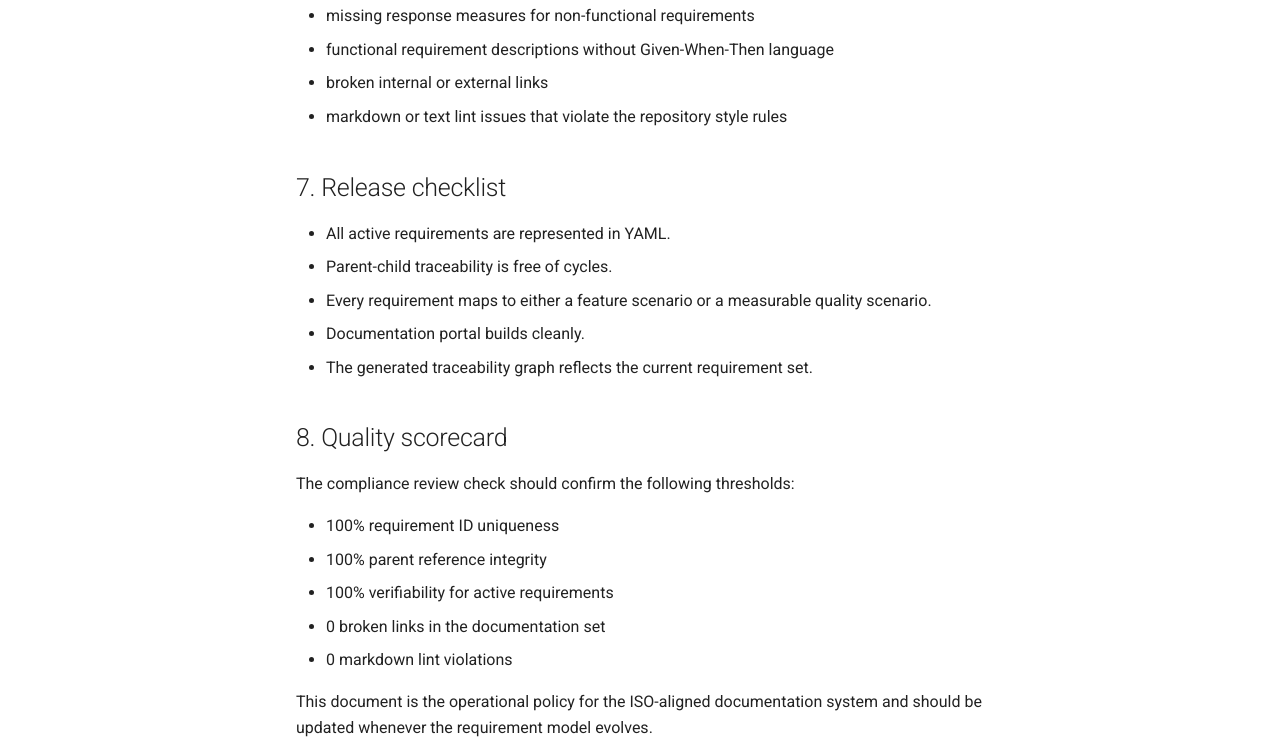
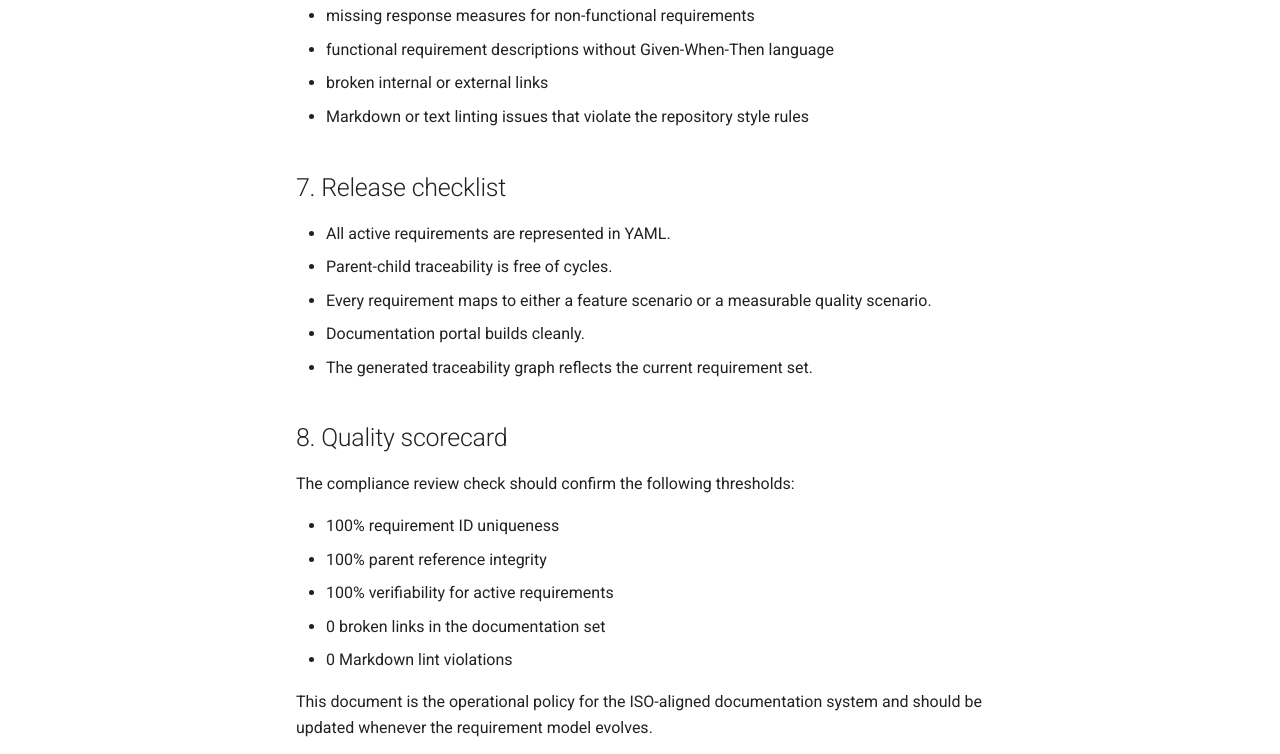
Before and after one commit to viviparidae/biotope-matrix, an MkDocs documentation site: the page built from docs/DOCS_SYSTEM_GUIDE.md, in a window 1280 px wide and 1400 px high, scrolled down 987 px. Shown: the part 591-1345 px from the top of the window. Built offline with MkDocs 1.6.1 and Material for MkDocs 9.7.7, drawn with Linux system fonts in a browser that asks for light colours; comment, search, counter and statistics services are not loaded.

```diff
--- a/docs/DOCS_SYSTEM_GUIDE.md
+++ b/docs/DOCS_SYSTEM_GUIDE.md
@@ -48,7 +48,7 @@ The quality pipeline fails when any of the following issues are detected:
 - missing response measures for non-functional requirements
 - functional requirement descriptions without Given-When-Then language
 - broken internal or external links
-- markdown or text lint issues that violate the repository style rules
+- Markdown or text linting issues that violate the repository style rules
 
 ## 7. Release checklist
 
@@ -66,6 +66,6 @@ The compliance review check should confirm the following thresholds:
 - 100% parent reference integrity
 - 100% verifiability for active requirements
 - 0 broken links in the documentation set
-- 0 markdown lint violations
+- 0 Markdown lint violations
 
 This document is the operational policy for the ISO-aligned documentation system and should be updated whenever the requirement model evolves.
--- a/package.json
+++ b/package.json
@@ -22,9 +22,13 @@
   "devDependencies": {
     "@cucumber/cucumber": "^12.9.0",
     "@playwright/test": "^1.62.1",
+    "@textlint/textlint-plugin-markdown": "^15.8.0",
     "@types/node": "^26.4.0",
     "@types/ws": "^8.18.1",
     "@vitest/coverage-v8": "^2.1.9",
+    "markdownlint-cli2": "^0.23.3",
+    "textlint": "^15.8.0",
+    "textlint-rule-terminology": "^5.2.16",
     "tsx": "^4.23.12",
     "typescript": "^5.7.0",
     "vite": "^6.0.0",
```
Also changed, not shown: docs/index.md (+1 -1 lines), 1 other file.
